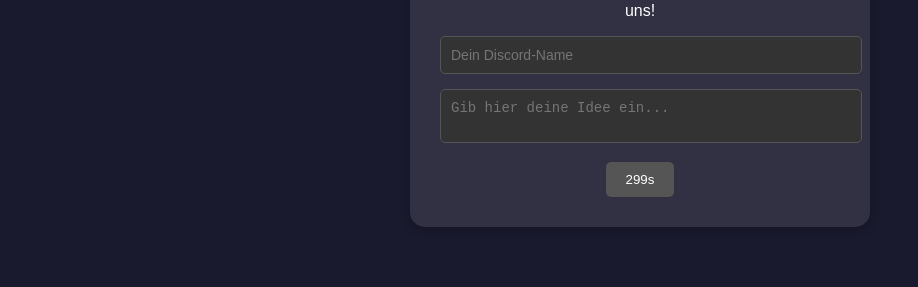
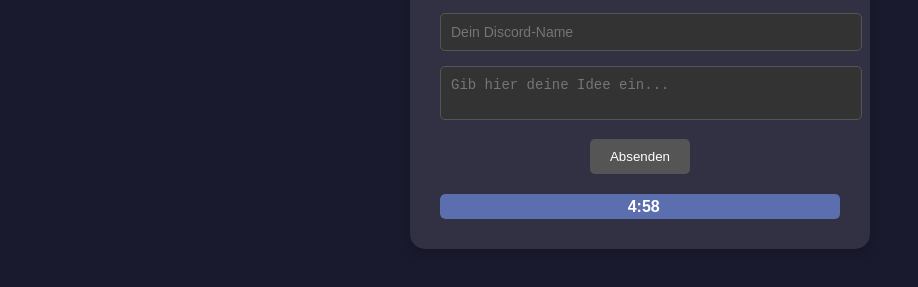
Before and after one commit to AirwavesProgrammer/discord_project, a plain HTML site: page submission.html in a window 1280 px wide. Both pictures are taken after a click on the button "Absenden". Shown: the part 357-644 px from the top of the page, without its empty margins (0-918 px from the left). Drawn offline with Linux system fonts and the light colour scheme; no server answers.

Commit message:
optimised features

```diff
--- a/submission.html
+++ b/submission.html
@@ -73,6 +73,25 @@
             0% { opacity: 0; transform: translateY(-20px); }
             100% { opacity: 1; transform: translateY(0); }
         }
+        .cooldown-bar-container {
+            width: 100%;
+            background-color: #333;
+            border-radius: 5px;
+            height: 25px;
+            margin-top: 20px;
+            overflow: hidden;
+        }
+        .cooldown-bar {
+            height: 100%;
+            background-color: #5b6eae;
+            transition: width 1s ease-in-out;
+            border-radius: 5px;
+            color: white;
+            line-height: 25px;
+            font-weight: bold;
+            text-align: center;
+            padding: 0 5px;
+        }
         .language-switch {
             position: absolute;
             top: 15px;
@@ -137,13 +156,30 @@
             <div class="success-message" id="successMessage">
                 Deine Idee wurde erfolgreich gesendet!
             </div>
+            <div class="cooldown-bar-container" id="cooldownContainer" style="display:none;">
+                <div class="cooldown-bar" id="cooldownBar">5:00</div>
+            </div>
         </form>
     </div>
 
     <script>
         let currentLang = 'de';
         let cooldown = false;
-        let cooldownTime = 300;
+        let cooldownTime = 300; // 5 Minuten (300 Sekunden)
+        let remainingTime = localStorage.getItem('cooldownTime') ? parseInt(localStorage.getItem('cooldownTime')) : cooldownTime;
+
+        // Falls der Wert in localStorage negativ oder undefiniert ist, zurücksetzen
+        if (remainingTime < 0 || isNaN(remainingTime)) {
+            remainingTime = cooldownTime;
+        }
+
+        let countdownInterval;
+
+        // Start countdown if cooldown is active
+        if (remainingTime < cooldownTime) {
+            cooldown = true;
+            startCountdown();
+        }
 
         function toggleLanguage() {
             const translations = {
@@ -162,10 +198,8 @@
         function submitIdea() {
             if (cooldown) return;
             cooldown = true;
-            let remainingTime = cooldownTime;
             const button = document.getElementById("submitButton");
             button.disabled = true;
-
             const discordName = document.getElementById("discordName").value.trim();
             const idea = document.getElementById("ideaText").value.trim();
             const webhookUrl = "https://discord.com/api/webhooks/1355978405325049956/dk6mtbVJ1u6HuH2uctqxgDifw6bg6qVG3Wm6QwAQMLcFPgpOJ6U-ltfYsFqYIrp08Lmu";
@@ -188,16 +222,38 @@
                 alert("Es gab einen Fehler beim Senden der Idee.");
             });
 
-            const countdownInterval = setInterval(() => {
-                button.innerText = `${remainingTime}s`;
-                remainingTime--;
-                if (remainingTime < 0) {
+            remainingTime = cooldownTime;
+            startCountdown();
+        }
+
+        function startCountdown() {
+            const button = document.getElementById("submitButton");
+            const cooldownContainer = document.getElementById("cooldownContainer");
+            const cooldownBar = document.getElementById("cooldownBar");
+
+            const updateCooldownBar = () => {
+                let minutes = Math.floor(remainingTime / 60);
+                let seconds = remainingTime % 60;
+                let formattedTime = `${minutes}:${seconds < 10 ? '0' : ''}${seconds}`;
+                cooldownBar.innerText = formattedTime;
+                cooldownBar.style.width = `${(remainingTime / cooldownTime) * 100}%`;
+                cooldownContainer.style.display = cooldown ? "block" : "none";
+                localStorage.setItem('cooldownTime', remainingTime); // Update cooldown in localStorage
+            }
+
+            countdownInterval = setInterval(() => {
+                if (remainingTime <= 0) {
                     clearInterval(countdownInterval);
                     cooldown = false;
                     button.disabled = false;
                     button.innerText = currentLang === 'de' ? "Absenden" : "Submit";
+                } else {
+                    remainingTime--;
+                    updateCooldownBar();
                 }
             }, 1000);
+
+            updateCooldownBar(); // Initial update
         }
     </script>
 </body>
```
